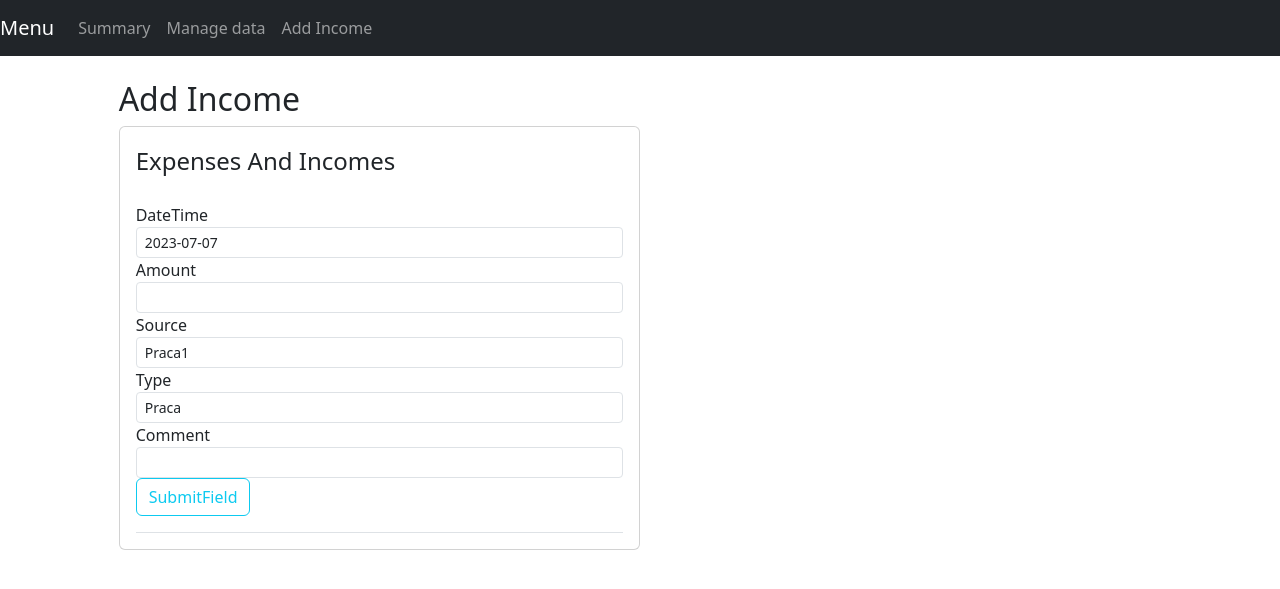
After one commit to MarcinNowak94/Righten, a Flask app: page /incomeadd in a window 1280 px wide. The commit adds this page. Shown: the top 589 px of the page. Run offline with Flask 3, Linux system fonts and the light colour scheme.

Commit message:
Added example Data input panel

```diff
--- a/Sources/web/RightenWeb/__init__.py
+++ b/Sources/web/RightenWeb/__init__.py
@@ -3,5 +3,10 @@ from flask_sqlalchemy import SQLAlchemy
 debugmode=True
 
 app=Flask(__name__)
+app.config['SQLALCHEMY_DATABASE_URI'] = 'sqlite:///E:\Projects\Git\Righten\Sources\Resources\Test_DataSet\Budgeter_testbase.sqlite'
+#TODO: Secure later as per https://blog.miguelgrinberg.com/post/the-flask-mega-tutorial-part-xv-a-better-application-structure
+app.config['SECRET_KEY']="dkmhUYT#U^T#8u286754jd7jGHVSAHGfsa__2"
+app.config['SQLALCHEMY_TRACK_MODIFICATIONS'] = True
+db=SQLAlchemy(app)
 
 from RightenWeb import routes
--- a/Sources/web/RightenWeb/forms.py
+++ b/Sources/web/RightenWeb/forms.py
@@ -1,28 +1,39 @@
 from flask_wtf import FlaskForm
-from wtforms import StringField, SelectField, IntegerField, SubmitField
-from wtforms.validators import DataRequired
+from wtforms import StringField, SelectField, IntegerField, DecimalField, SubmitField
+from wtforms.validators import DataRequired, Regexp
+from datetime import date
 
 class IncomeInputForm(FlaskForm):
-    product = SelectField("Product", validators=[DataRequired()],
+    datetime = StringField("DateTime",
+                           validators=[DataRequired(),Regexp("((?:19|20)\\d\\d)-(0?[1-9]|1[012])-([12][0-9]|3[01]|0?[1-9])", message="Date must be in format: YYYY-MM-DD")],
+                           default=date.today().isoformat())
+    source = SelectField("Source", validators=[DataRequired()],
                           choices=[
-                                    ("Product1", "Product1"),
-                                    ("Product2", "Product2"),
-                                    ("Product3", "Product3"),
-                                    ("Product4", "Product4")
-                          ]
+                                    #TODO: Get Valid sources from DB
+                                    #TODO: Allow freetext to add new option
+                                    ("Praca1", "Praca1"),
+                                    ("Praca2", "Praca2"),
+                                    ("Praca3", "Praca3"),
+                                    ("Praca4", "Praca4")
+                          ],
+                          #TODO: Set default based on DB data - most used, based on type
+                          default="Praca"
                         )
-    table = SelectField("Table", validators=[DataRequired()],
+    type = SelectField("Type", validators=[DataRequired()],
                           choices=[
-                                    ("Income", "Income"),
-                                    ("Bills", "Bills"),
-                                    ("Expenditures", "Expenditures"),
-                                    ("Products", "Products"),
+                                    #TODO: Get valid types form DB
+                                    ("Praca", "Praca"),
+                                    ("Premia", "Premia"),
+                                    ("Sprzedaż", "Sprzedaż"),
+                                    ("Inwestycje", "Inwestycje"),
+                                    ("Zwrot", "Zwrot"),
                                     ("ProductTypes", "ProductTypes")
                           ]
+                          #TODO: Set default based on DB data - most used
                         )
 
-    amount = IntegerField("Amount", validators=[DataRequired()])
-
+    #NICE-TO-HAVE: Alert if amount is unusual
+    amount = DecimalField("Amount", validators=[DataRequired()])
     comment = StringField("Comment", validators=[])
 
     submit = SubmitField("SubmitField")
--- a/Sources/web/RightenWeb/routes.py
+++ b/Sources/web/RightenWeb/routes.py
@@ -1,5 +1,8 @@
 from RightenWeb import app
-from flask import render_template
+from flask import render_template, flash, redirect, url_for, get_flashed_messages
+from RightenWeb.forms import IncomeInputForm
+#NICE-TO-HAVE: Add event logging
+
 
 @app.route("/")
 def index():
@@ -8,3 +11,29 @@ def index():
 @app.route("/layout")
 def layout():
     return render_template("layout.html")
+
+@app.route("/incomeadd", methods=["GET", "POST"])
+def incomeadd():
+    form = IncomeInputForm()
+    if form.validate_on_submit():
+        #https://youtu.be/JgF6vaDYxzU?t=1015
+        #TODO: Get ProductID, TypeID of product
+        #productID=form.product.data
+        #typeID=form.product.data
+        #entry = #IncomeRecord(datetime=form.datetime.data,
+        #                      amount=form.amount.data,
+        #                      source=form.source.data,
+        #                      type=form.type.data,
+        #                      comment=form.comment.data
+        # )
+        #db.session.add(entry)
+        #TODO: Add confirmation screen
+        #flash("do you really want to add record", "message")
+        #db.session.commit()
+        flash("Data added", "success")
+        return redirect(url_for("income_add")) #So user can add another record
+    return render_template("income_add.html", title="Add income", form=form)
+
+@app.route("/summary")
+def summary():
+    return render_template("summary.html", title="Summary")
--- /dev/null
+++ b/Sources/web/RightenWeb/templates/income_add.html
@@ -0,0 +1,65 @@
+{% extends 'layout.html' %}
+
+{% block content %}
+
+<!--#TODO: Change so user can add multiple records in one transaction-->
+<div class="col-xs-10 col-sm-6 col-md-6 ml-auto mr-auto">
+    <h2>Add Income</h2>
+    <div class="card card-style mb-2">
+        <div class="card-body">
+            <form action="" method="POST">
+                {{ form.csrf_token() }}
+                <fieldset class="form-group">
+                    <legend class="mb-4">Expenses And Incomes</legend>
+                    <div class="form-group">
+                        {{ form.datetime.label(class="form-control-label") }}
+                        {% if form.datetime.errors %}
+                        {{ form.datetime(class="form-control form-control-sm is-invalid") }}
+                        {% for error in form.datetime.errors %}
+                        <div class="invalid-feedback">
+                            <span>{{error}}</span>
+                        </div>
+                        {% endfor %}
+                        {% else %}
+                        {{ form.datetime(class="form-control form-control-sm") }}
+                        {% endif %}
+                    </div>
+
+                    <div class="form-group">
+                        {{ form.amount.label(class="form-control-label") }}
+                        {% if form.amount.errors %}
+                        {{ form.amount(class="form-control form-control-sm is-invalid") }}
+                        {% for error in form.amount.errors %}
+                        <div class="invalid-feedback">
+                            <span>{{error}}</span>
+                        </div>
+                        {% endfor %}
+                        {% else %}
+                        {{ form.amount(class="form-control form-control-sm") }}
+                        {% endif %}
+                    </div>
+
+                    <div class="form-group">
+                        {{ form.source.label(class = "form-control-label") }}
+                        {{ form.source(class = "form-control form-control-sm") }}
+                    </div>
+
+                    <div class="form-group">
+                        {{ form.type.label(class = "form-control-label") }}
+                        {{ form.type(class = "form-control form-control-sm") }}
+                    </div>
+                    <div class="form-group">
+                        {{ form.comment.label(class = "form-control-label") }}
+                        {{ form.comment(class = "form-control form-control-sm") }}
+                    </div>
+
+                    <div class="form-group border-bottom pb-3">
+                        {{ form.submit(class="btn btn-outline-info")}}
+                    </div>
+                </fieldset>
+            </form>
+        </div>
+    </div>
+</div>
+
+{% endblock %}
--- a/Sources/web/RightenWeb/templates/layout.html
+++ b/Sources/web/RightenWeb/templates/layout.html
@@ -32,9 +32,9 @@
                         </button>
                         <div class="collapse navbar-collapse" id="navbarNavAltMarkup">
                             <div class="navbar-nav ml-auto mr-3">
-                                <a class="nav-item nav-link" href="#">Visualizations</a>
+                                <a class="nav-item nav-link" href="{{ url_for('summary')}}">Summary</a>
                                 <a class="nav-item nav-link" href="#">Manage data</a>
-
+                                <a class="nav-item nav-link" href="{{ url_for('incomeadd')}}">Add Income</a>
                             </div>
                         </div>
                     </nav>
@@ -43,16 +43,24 @@
         </div>
         <div class="row justify-content-center">
             <div class="col-md-10">
+                <!--flashed messages handling-->
+                {% with messages = get_flashed_messages(with_categories = True) %}
+                    {% if messages %}
+                        {% for category, message in messages %}
+                            <div class="alert-alert-{{ category }}">
+                                {{ message }}
+                            </div>
+                        {% endfor %}
+                    {% endif %}
+                {% endwith %}
+
                 {% block content %}
-                <p>This is blank layout file</p>
+                    <p>This is blank layout file, if you're seing this something went terribly wrong ...</p>
                 {% endblock %}
             </div>
         </div>
     </div>
 
-
-
-
     <script src="https://cdn.jsdelivr.net/npm/bootstrap@5.3.0/dist/js/bootstrap.bundle.min.js" integrity="sha384-geWF76RCwLtnZ8qwWowPQNguL3RmwHVBC9FhGdlKrxdiJJigb/j/68SIy3Te4Bkz" crossorigin="anonymous"></script>
 </body>
 </html>
--- /dev/null
+++ b/Sources/web/RightenWeb/templates/summary.html
@@ -0,0 +1,6 @@
+{% extends 'layout.html' %}
+
+{% block content %}
+    <h1>Righten Web - summary</h1>
+    <p>Nothing to see here yet</p>
+{% endblock %}
```
Also changed, not shown: Sources/web/RightenWeb/models.py (added, +32 -0 lines), Sources/web/informations_and_sources.txt (+8 -6 lines), 1 other file.
